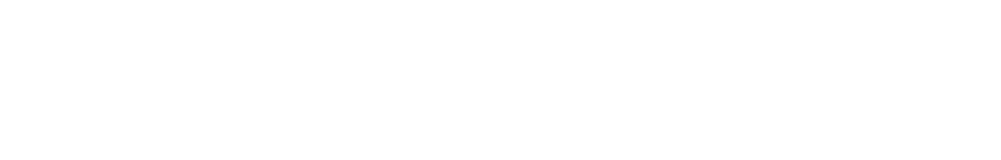
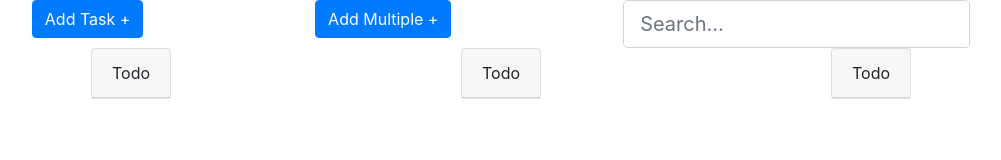
Before and after one commit to Coderyounes/Brief-4-JS-TODOlist, a plain HTML site: page index.html in a window 1280 px wide. Shown: the whole page, without its empty margins (139-1140 px from the left). Drawn offline with nearby package versions, Linux system fonts and the light colour scheme.

Commit message:
feat: version prilimaine de la bar #1

```diff
--- a/index.html
+++ b/index.html
@@ -2,13 +2,50 @@
 <html lang="en">
 <head>
     <meta charset="UTF-8">
-    <meta name="viewport" content="width=device-width, initial-scale=1.0">
+    <meta name="viewport" content="width=device-width, initial-scale=1, shrink-to-fit=no">
     <title>Document</title>
-    <link rel="stylesheet" href="https://cdn.jsdelivr.net/npm/bootstrap@3.3.7/dist/css/bootstrap.min.css" integrity="sha384-BVYiiSIFeK1dGmJRAkycuHAHRg32OmUcww7on3RYdg4Va+PmSTsz/K68vbdEjh4u" crossorigin="anonymous">
-    <link rel="stylesheet" href="https://cdn.jsdelivr.net/npm/bootstrap@3.3.7/dist/css/bootstrap-theme.min.css" integrity="sha384-rHyoN1iRsVXV4nD0JutlnGaslCJuC7uwjduW9SVrLvRYooPp2bWYgmgJQIXwl/Sp" crossorigin="anonymous">
+    <link rel="stylesheet" href="https://cdn.jsdelivr.net/npm/bootstrap@4.0.0/dist/css/bootstrap.min.css" integrity="sha384-Gn5384xqQ1aoWXA+058RXPxPg6fy4IWvTNh0E263XmFcJlSAwiGgFAW/dAiS6JXm" crossorigin="anonymous">
 </head>
 <body>
-    <header></header> <!-- Page Bar -->
-    <section></section> <!-- Colums -->
+    <header>
+        <div class="container">
+            <div class="d-flex flex-wrap justify-content-around">
+                <div>
+                    <button class="btn btn-primary" type="submit">Add Task +</button>
+                </div>
+                <div>
+                    <button class="btn btn-primary" type="submit">Add Multiple +</button>
+                </div>
+                <div>
+                    <input class="form-control form-control-lg" type="text" placeholder="Search...">
+                </div>
+            </div>
+        </div>
+    </header>
+
+
+    <section>
+        <div class="container">
+            <div class="d-flex justify-content-around flex-wrap">
+                <div class="card">
+                    <div class="card-header">Todo</div>
+                </div>
+
+                <div class="card">
+                    <div class="card-header">Todo</div>
+                </div>
+
+                <div class="card">
+                    <div class="card-header">Todo</div>
+                </div>
+            </div>
+          </div>
+    </section>
 </body>
 </html>
+
+<!--
+Increment the button & search bar size
+build a card contain al leat one task
+
+-->
```
